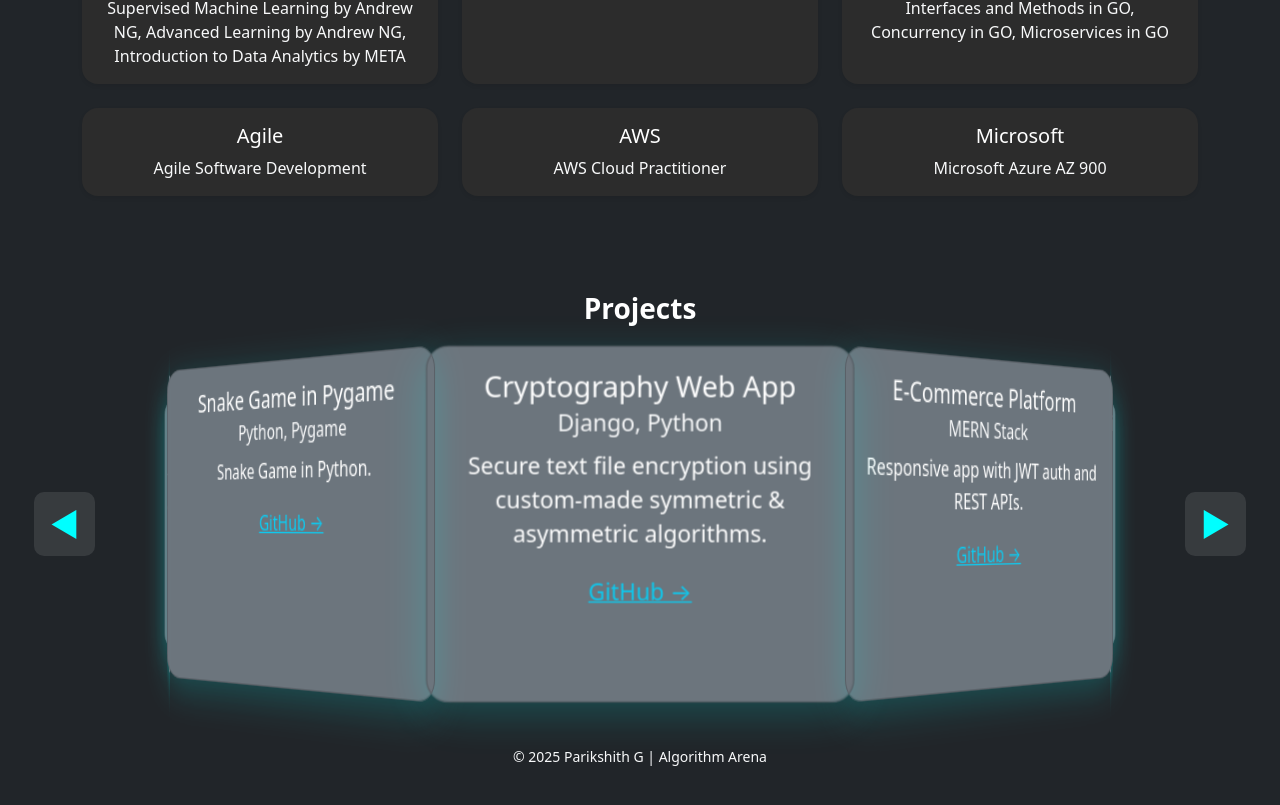
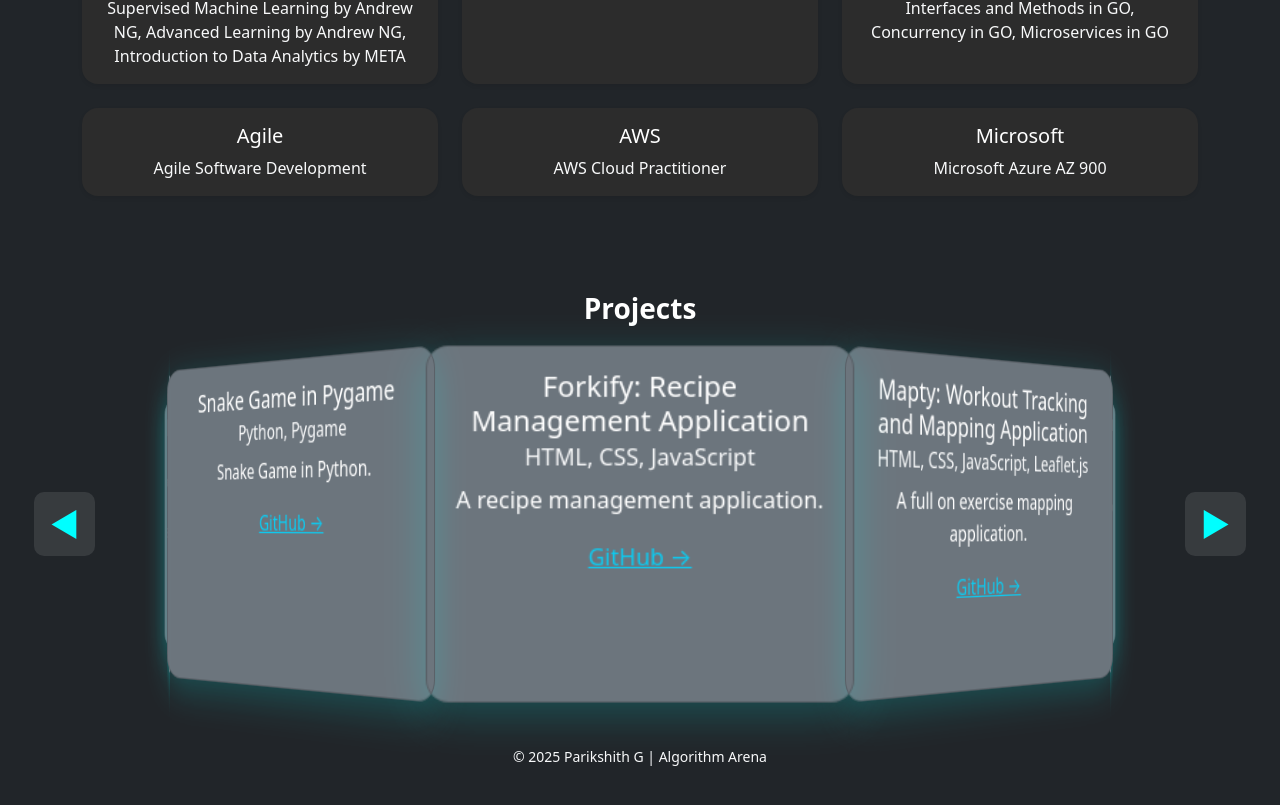
Before and after one commit to Parikshith-G/portfolio, a React (Create React App) app: page / in a window 1280 px wide. Shown: the part 1917-2722 px from the top of the page. Built offline with nearby package versions, Linux system fonts and the light colour scheme.

Commit message:
made all changes this is finalzied untill i add new projects

```diff
--- a/src/Projects/Projects.css
+++ b/src/Projects/Projects.css
@@ -13,7 +13,7 @@
   height: 250px;
   position: relative;
   transform-style: preserve-3d;
-  transition: transform 1s;
+  transition: transform 0.2s ease-in-out; /* nice smooth rotation */
 }
 
 .carousel-face {
@@ -23,22 +23,6 @@
   left: 0;
   top: 0;
   transform-style: preserve-3d;
-}
-
-.carousel-face:nth-child(1) {
-  transform: rotateY(0deg) translateZ(450px);
-}
-.carousel-face:nth-child(2) {
-  transform: rotateY(120deg) translateZ(450px);
-}
-.carousel-face:nth-child(3) {
-  transform: rotateY(240deg) translateZ(450px);
-}
-.carousel-face:nth-child(4) {
-  transform: rotateY(360deg) translateZ(450px);
-}
-.carousel-face:nth-child(5) {
-  transform: rotateY(480deg) translateZ(450px);
 }
 
 .card {
@@ -73,3 +57,9 @@
 .btn-3d.right {
   right: 10px;
 }
+
+.carousel-face:hover {
+  transform: scale(1.05);
+  transition: transform 0.3s ease;
+  z-index: 1000;
+}
--- a/src/Projects/Projects.js
+++ b/src/Projects/Projects.js
@@ -1,4 +1,4 @@
-import React, { useState } from "react";
+import React, { useState, useEffect, useRef } from "react";
 import "./Projects.css";
 
 const projects = [
@@ -65,9 +65,46 @@ const projects = [
 ];
 
 const Projects = () => {
-  const [index, setIndex] = useState(0);
+  const [rotation, setRotation] = useState(0);
+  const anglePerCard = 360 / projects.length;
+  const autoRotateInterval = useRef(null); // Use useRef to hold the interval ID
+  const [isAutoRotating, setIsAutoRotating] = useState(true);
+
+  // Function to start auto-rotation
+  const startAutoRotate = () => {
+    if (autoRotateInterval.current) {
+      clearInterval(autoRotateInterval.current); // Clear any existing interval
+    }
+    autoRotateInterval.current = setInterval(() => {
+      setRotation((prev) => prev + anglePerCard); // Rotate one step
+    }, 2300); // Rotate every 3 seconds (adjust as needed)
+    setIsAutoRotating(true);
+  };
+
+  // Function to stop auto-rotation
+  const stopAutoRotate = () => {
+    if (autoRotateInterval.current) {
+      clearInterval(autoRotateInterval.current);
+      autoRotateInterval.current = null; // Clear the ref
+    }
+    setIsAutoRotating(false);
+  };
+
+  // Effect to start auto-rotation when the component mounts
+  // And clean up when it unmounts
+  useEffect(() => {
+    startAutoRotate();
+
+    return () => {
+      stopAutoRotate(); // Clean up the interval when the component unmounts
+    };
+  }, []); // Empty dependency array means this runs once on mount and once on unmount
+
   const rotate = (dir) => {
-    setIndex((prev) => (prev + dir + projects.length) % projects.length);
+    stopAutoRotate(); // Stop auto-rotation when a button is clicked
+    setRotation((prev) => prev + dir * anglePerCard);
+    // You could optionally restart auto-rotation after a short delay here
+    setTimeout(startAutoRotate, 5000);
   };
 
   return (
@@ -76,36 +113,15 @@ const Projects = () => {
       <div className="carousel-3d-container">
         <div
           className="carousel-3d"
-          style={{
-            transform: `rotateY(${-index * (360 / projects.length)}deg)`,
-          }}
+          style={{ transform: `rotateY(${-rotation}deg)` }}
         >
-          {/* {projects.map((p, i) => (
-            <div className="carousel-face" key={i}>
-              <div className="card bg-secondary text-white">
-                <div className="card-body">
-                  <h5 className="card-title">{p.title}</h5>
-                  <h6 className="card-subtitle mb-2 text-light">{p.tech}</h6>
-                  <p className="card-text">{p.desc}</p>
-                  <a
-                    href={p.link}
-                    target="_blank"
-                    rel="noopener noreferrer"
-                    className="text-info"
-                  >
-                    GitHub →
-                  </a>
-                </div>
-              </div>
-            </div>
-          ))} */}
           {projects.map((p, i) => {
-            const angle = (360 / projects.length) * i;
+            const angle = i * anglePerCard;
             return (
               <div
                 className="carousel-face"
                 key={i}
-                style={{ transform: `rotateY(${angle}deg) translateZ(450px)` }}
+                style={{ transform: `rotateY(${-angle}deg) translateZ(450px)` }}
               >
                 <div className="card bg-secondary text-white">
                   <div className="card-body">
```
